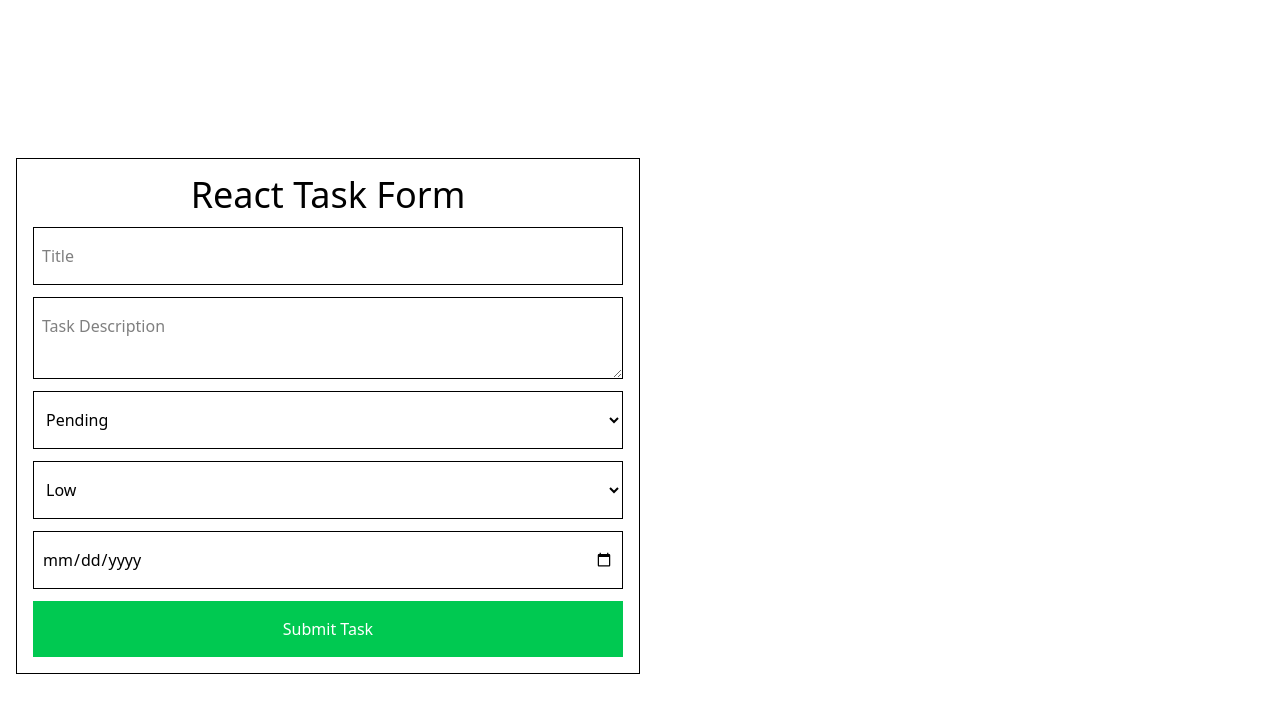
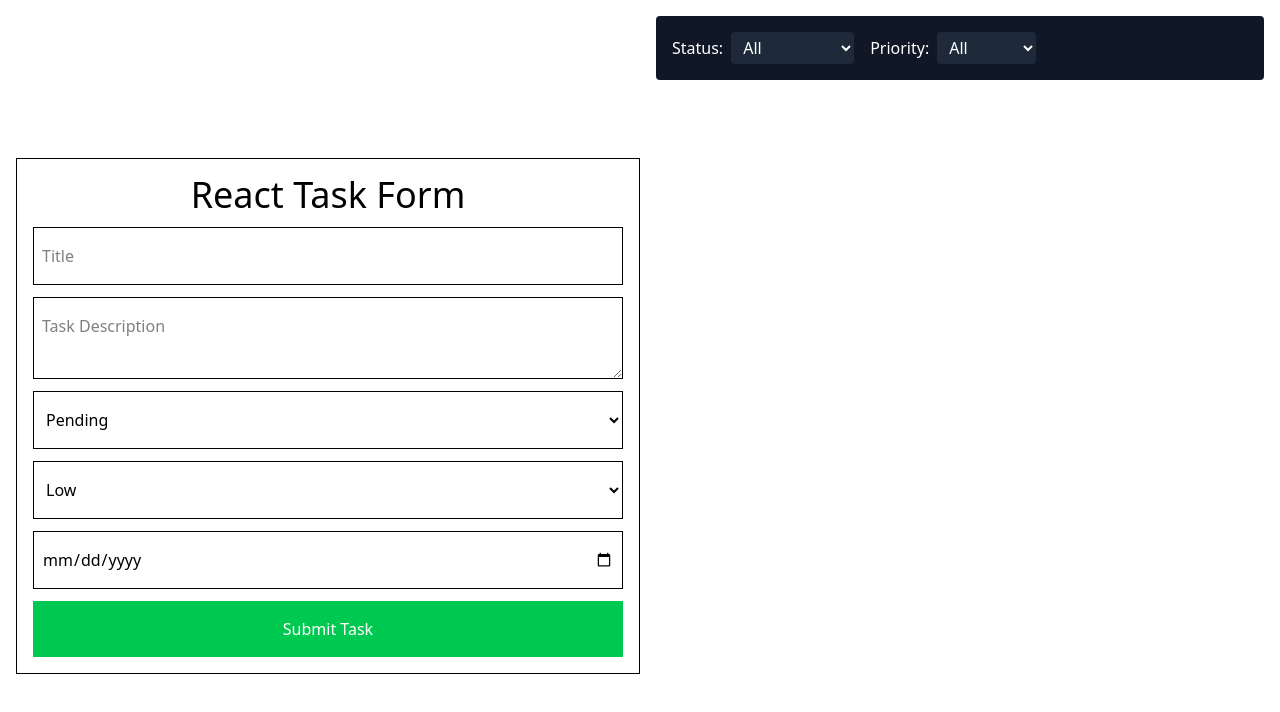
Before and after one commit to KaeTheDev/React-Dashboard-Application, a React (Vite) app: page / in a window 1280 px wide. Shown: the top 712 px of the page. Built offline with nearby package versions, Linux system fonts and the light colour scheme.

Commit message:
Added TaskFilter component

```diff
--- a/src/App.tsx
+++ b/src/App.tsx
@@ -6,9 +6,15 @@ import type { Task, TaskFormData, TaskStatus } from "./types";
 import { v4 as uuid } from "uuid";
 import { loadTasksFromLocalStorage } from "./utils/taskUtils";
 import { deleteTaskFromLocalStorage } from "./utils/taskUtils";
+import { TaskFilter } from "./components/TaskFilter/TaskFilter";
 
 function App() {
   const [tasks, setTasks] = useState<Task[]>([]);
+  const [filters, setFilters] = useState<{
+    status?: TaskStatus;
+    priority?: "low" | "medium" | "high";
+  }>({});
+
 
   // Load saved tasks when the page loads
   useEffect(() => {
@@ -20,23 +26,22 @@ function App() {
     // Convert TaskFormData -> Task (with ID)
     const newTask: Task = {
       ...task,
-      id: uuid()
+      id: uuid(),
     };
 
     // Add new task into React state
-    setTasks(prev => {
+    setTasks((prev) => {
       const updatedTasks = [...prev, newTask];
 
-      localStorage.setItem("tasks", JSON.stringify(updatedTasks))
+      localStorage.setItem("tasks", JSON.stringify(updatedTasks));
 
       return updatedTasks;
-    })
-
+    });
   };
 
   const handleStatusChange = (taskId: string, newStatus: TaskStatus) => {
-    setTasks(prev =>
-      prev.map(t => t.id === taskId ? { ...t, status: newStatus } : t)
+    setTasks((prev) =>
+      prev.map((t) => (t.id === taskId ? { ...t, status: newStatus } : t))
     );
   };
 
@@ -48,17 +53,37 @@ function App() {
     setTasks(updatedTasks);
   };
 
+  // Filter Task before passing to TaskList
+  const filteredTasks = tasks.filter(task => {
+    let matches = true;
+
+    if (filters.status) {
+      matches = matches && task.status === filters.status;
+    }
+    if (filters.priority) {
+      matches = matches && task.priority === filters.priority;
+    }
+
+    return matches;
+  });
+
   return (
     <Dashboard>
       <div className="md:w-1/2">
-    <TaskForm onSubmit={handleTaskSubmit}/>
+        <TaskForm onSubmit={handleTaskSubmit} />
       </div>
 
       <div className="md:w-1/2 flex flex-col gap-4">
+      <TaskFilter
+        onFilterChange={(newFilters) =>
+          setFilters((prev) => ({ ...prev, ...newFilters }))
+        }
+      />
         <TaskList
-    tasks={tasks}
+          tasks={filteredTasks}
           onStatusChange={handleStatusChange}
           onDelete={handleDelete}
+
         />
       </div>
     </Dashboard>
--- a/src/components/TaskFilter/TaskFilter.tsx
+++ b/src/components/TaskFilter/TaskFilter.tsx
@@ -0,0 +1,45 @@
+import React from "react";
+import type { TaskFilterProps, TaskStatus } from "../../types";
+
+export const TaskFilter: React.FC<TaskFilterProps> = ({ onFilterChange }) => {
+  return (
+    <div className="flex gap-4 bg-gray-900 p-4 rounded">
+      {/* Status Filter */}
+      <div>
+        <label className="text-white mr-2">Status:</label>
+        <select
+          onChange={(e) =>
+            onFilterChange({
+              status: (e.target.value || undefined) as TaskStatus | undefined,
+            })
+          }
+          className="bg-gray-800 text-white px-2 py-1 rounded"
+        >
+          <option value="">All</option>
+          <option value="pending">Pending</option>
+          <option value="in-progress">In-Progress</option>
+          <option value="completed">Completed</option>
+        </select>
+      </div>
+
+      {/* Priority Filter */}
+
+      <div>
+        <label className="text-white mr-2">Priority:</label>
+        <select
+        onChange={(e) =>
+            onFilterChange({
+                priority: (e.target.value || undefined) as | "low" | "medium" | "high" | undefined
+            })
+        }
+        className="bg-gray-800 text-white px-2 py-1 rounded"
+        >
+            <option value="">All</option>
+            <option value="low">Low</option>
+            <option value="medium">Medium</option>
+            <option value="high">High</option>
+        </select>
+      </div>
+    </div>
+  );
+};
--- a/src/types/index.ts
+++ b/src/types/index.ts
@@ -38,3 +38,10 @@ export interface TaskFormProps {
 export interface DashboardProps {
     children: React.ReactNode;
 }
+
+export interface TaskFilterProps {
+    onFilterChange: (filters: {
+        status?: TaskStatus;
+        priority?: 'low' | 'medium' | 'high';
+    }) => void;
+}
```
Lines whose indentation alone changed are shown as unchanged.
